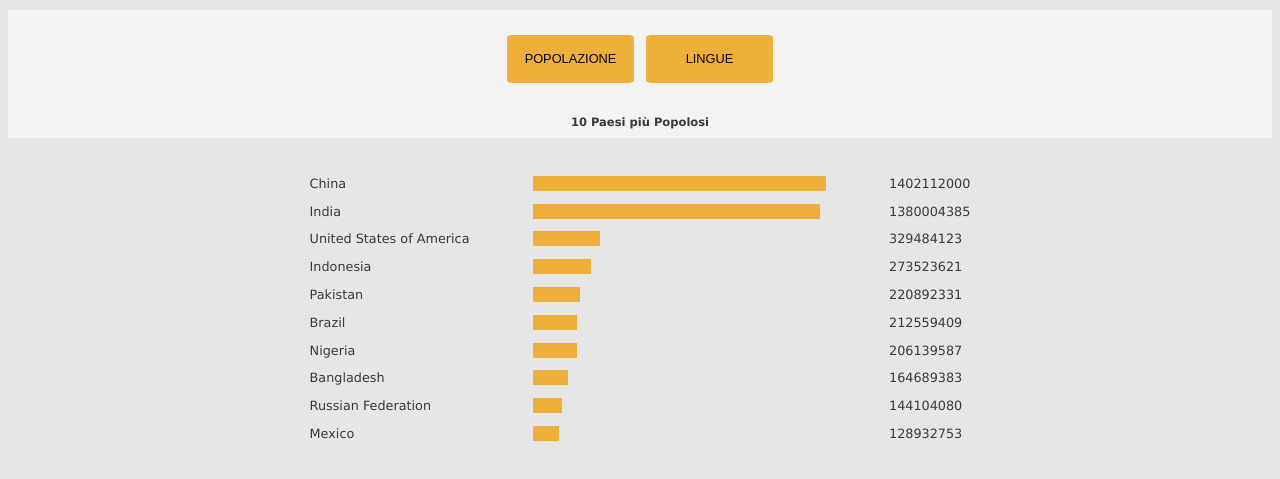
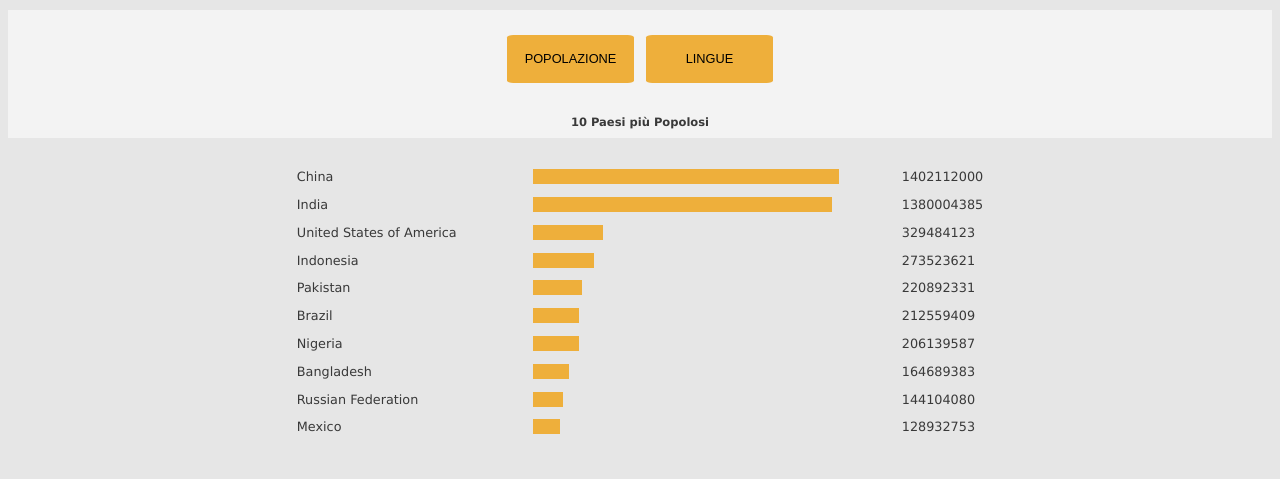
Before and after one commit to FilippoChinniUNIBA/30DaysJS_WorldCountriesData, a plain HTML site: page project/index.html in a window 1280 px wide. Both pictures are taken after a click on the button "POPOLAZIONE". Shown: the part 101-580 px from the top of the page. Drawn offline with Linux system fonts and the light colour scheme.

Commit message:
Add files via upload

```diff
--- a/project/eserciziGiorno25.js
+++ b/project/eserciziGiorno25.js
@@ -2912,12 +2912,14 @@ function displayMostPopulatedCountries() {
 
     for(const elem of top10Population) {
         const countryP = document.createElement("p");
+        countryP.id = "name";
         countryP.textContent = elem.name;
 
         const barP = document.createElement("p");
         creaBarra(barP, top10Population[0].population, elem.population);
 
         const statP = document.createElement("p");
+        statP.id = "number";
         statP.textContent = elem.population;
 
         graphCountry.appendChild(countryP);
@@ -2937,12 +2939,14 @@ function displayMostSpokenLanguages() {
 
     for(const elem of top10Languages) {
         const countryP = document.createElement("p");
+        countryP.id = "name";
         countryP.textContent = elem.lingua;
 
         const barP = document.createElement("p");
         creaBarra(barP, top10Languages[0].count, elem.count);
 
         const statP = document.createElement("p");
+        statP.id = "number";
         statP.textContent = elem.count;
 
         graphCountry.appendChild(countryP);
--- a/project/style.css
+++ b/project/style.css
@@ -94,19 +94,34 @@ button {
 
 #country-name {
     margin-right: 5%;
+    display: flex;
+    justify-content: center;
+    flex-direction: column;
 }
 
 #bar-graph {
     margin-right: 5%;
+    display: flex;
+    justify-content: center;
+    flex-direction: column;
 }
 
-/*
 #stat {
+    display: flex;
+    justify-content: center;
+    flex-direction: column;
+}
 
+#name {
+    margin: 0.5vw;
 }
-*/
 
 #bar {
     color: transparent;
+    margin: 0.5vw;
     background-color: #eeaf3b;
 }
+
+#number {
+    margin: 0.5vw;
+}
```
